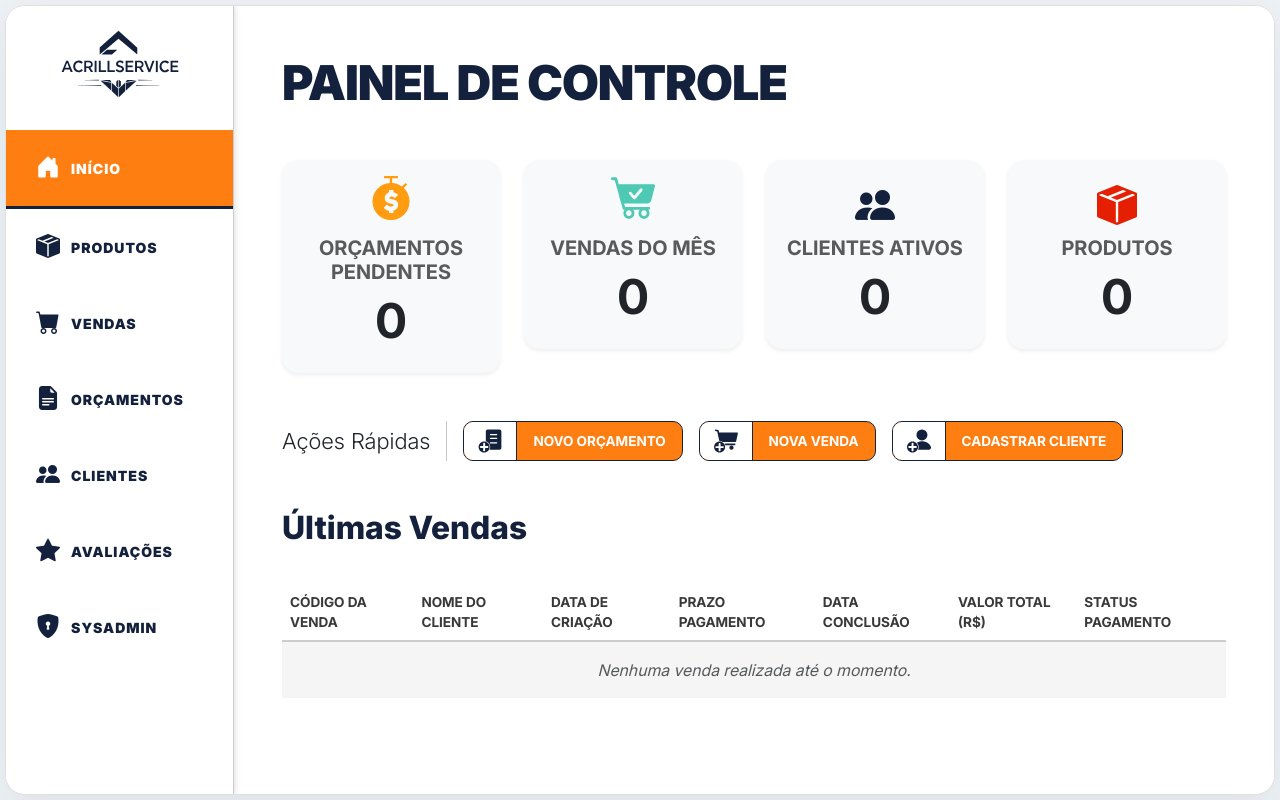
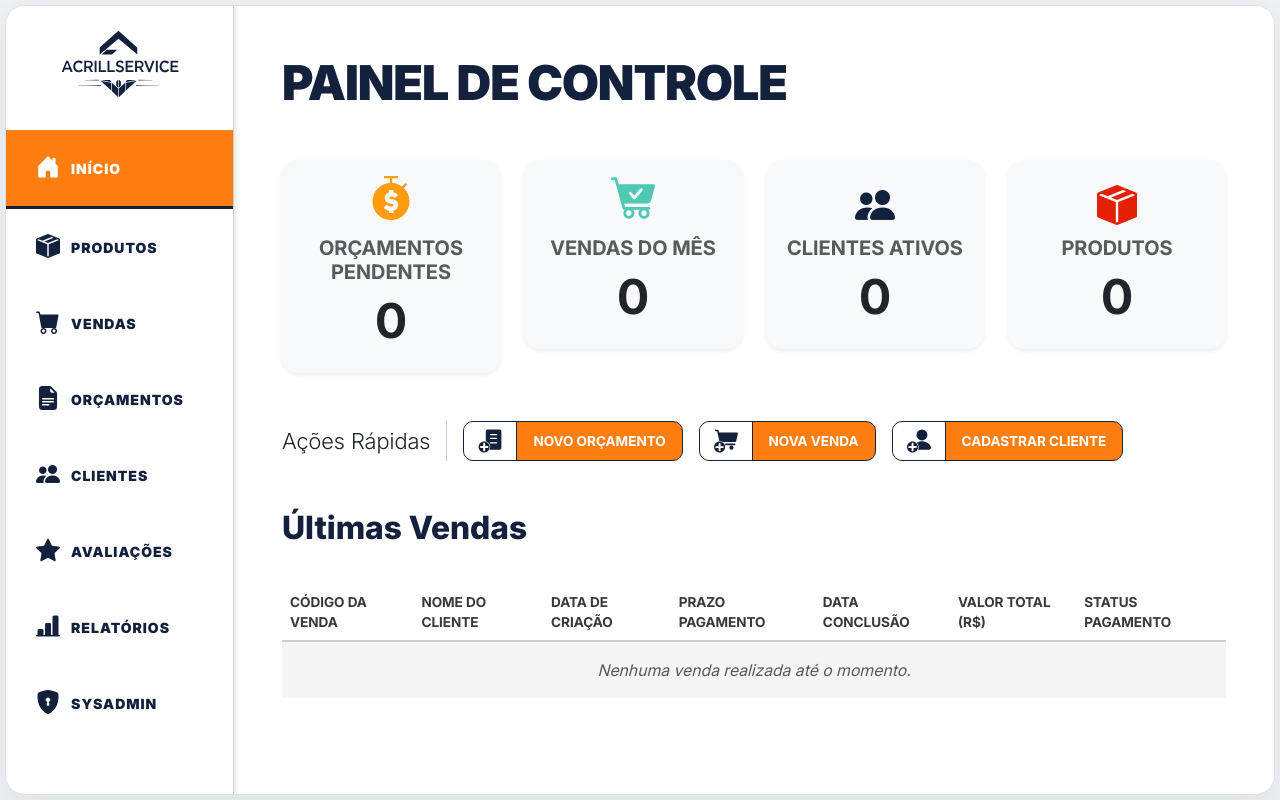
Before and after one commit to Mateus2611/SistemaGestaoComercial, a Spring Boot app: page / in a window 1280 px wide. Run offline with Spring Boot 4, Linux system fonts and the light colour scheme; the visitor is signed in with stand-in values (Sample User, id 1); data that the repository does not hold is empty; some of the project's set-up classes (security, data sources, template engines, error pages and the like) are left out, and stand-ins take their place; some libraries are stand-ins or nearby versions.

Commit message:
integrando com os microsserviços de autenticação e relatórios

```diff
--- a/src/main/resources/templates/avaliacao.html
+++ b/src/main/resources/templates/avaliacao.html
@@ -75,6 +75,10 @@
         <a th:href="@{/avaliacao}" class="nav-link-custom active text-uppercase">
             <i class="bi bi-star-fill"></i>
             <span>Avaliações</span>
+        </a>
+        <a href="http://localhost:5501/src/index.html" class="nav-link-custom text-uppercase" sec:authorize="hasAuthority('Admin')" lass="nav-item active">
+                <i class="bi bi-bar-chart-line-fill"></i>
+                <span>RELATÓRIOS</span>
         </a>
         <a href="http://localhost:5500/index.html" class="nav-link-custom text-uppercase" sec:authorize="hasAuthority('Admin')">
             <i class="bi bi-shield-lock-fill"></i>
--- a/src/main/resources/templates/cliente.html
+++ b/src/main/resources/templates/cliente.html
@@ -90,6 +90,10 @@
         <a th:href="@{/avaliacao}" class="nav-link-custom text-uppercase">
             <i class="bi bi-star-fill"></i>
             <span>Avaliações</span>
+        </a>
+        <a href="http://localhost:5501/src/index.html" class="nav-link-custom text-uppercase" sec:authorize="hasAuthority('Admin')" lass="nav-item active">
+                <i class="bi bi-bar-chart-line-fill"></i>
+                <span>RELATÓRIOS</span>
         </a>
         <a href="http://localhost:5500/index.html" class="nav-link-custom text-uppercase" sec:authorize="hasAuthority('Admin')">
             <i class="bi bi-shield-lock-fill"></i>
--- a/src/main/resources/templates/index.html
+++ b/src/main/resources/templates/index.html
@@ -51,6 +51,10 @@
         <a th:href="@{/avaliacao}" class="nav-link-custom text-uppercase">
             <i class="bi bi-star-fill"></i>
             <span>Avaliações</span>
+        </a>
+        <a href="http://localhost:5501/src/index.html" class="nav-link-custom text-uppercase" sec:authorize="hasAuthority('Admin')" lass="nav-item active">
+                <i class="bi bi-bar-chart-line-fill"></i>
+                <span>RELATÓRIOS</span>
         </a>
         <a href="http://localhost:5500/index.html" class="nav-link-custom text-uppercase" sec:authorize="hasAuthority('Admin')">
             <i class="bi bi-shield-lock-fill"></i>
--- a/src/main/resources/templates/orcamento.html
+++ b/src/main/resources/templates/orcamento.html
@@ -90,6 +90,10 @@
         <a th:href="@{/avaliacao}" class="nav-link-custom text-uppercase">
             <i class="bi bi-star-fill"></i>
             <span>Avaliações</span>
+        </a>
+        <a href="http://localhost:5501/src/index.html" class="nav-link-custom text-uppercase" sec:authorize="hasAuthority('Admin')" lass="nav-item active">
+                <i class="bi bi-bar-chart-line-fill"></i>
+                <span>RELATÓRIOS</span>
         </a>
         <a href="http://localhost:5500/index.html" class="nav-link-custom text-uppercase" sec:authorize="hasAuthority('Admin')">
             <i class="bi bi-shield-lock-fill"></i>
--- a/src/main/resources/templates/produto.html
+++ b/src/main/resources/templates/produto.html
@@ -89,6 +89,10 @@
         <a th:href="@{/avaliacao}" class="nav-link-custom text-uppercase">
             <i class="bi bi-star-fill"></i>
             <span>Avaliações</span>
+        </a>
+        <a href="http://localhost:5501/src/index.html" class="nav-link-custom text-uppercase" sec:authorize="hasAuthority('Admin')" lass="nav-item active">
+                <i class="bi bi-bar-chart-line-fill"></i>
+                <span>RELATÓRIOS</span>
         </a>
         <a href="http://localhost:5500/index.html" class="nav-link-custom text-uppercase" sec:authorize="hasAuthority('Admin')">
             <i class="bi bi-shield-lock-fill"></i>
--- a/src/main/resources/templates/venda.html
+++ b/src/main/resources/templates/venda.html
@@ -79,6 +79,10 @@
         <a th:href="@{/avaliacao}" class="nav-link-custom text-uppercase">
             <i class="bi bi-star-fill"></i>
             <span>Avaliações</span>
+        </a>
+        <a href="http://localhost:5501/src/index.html" class="nav-link-custom text-uppercase" sec:authorize="hasAuthority('Admin')" lass="nav-item active">
+                <i class="bi bi-bar-chart-line-fill"></i>
+                <span>RELATÓRIOS</span>
         </a>
         <a href="http://localhost:5500/index.html" class="nav-link-custom text-uppercase" sec:authorize="hasAuthority('Admin')">
             <i class="bi bi-shield-lock-fill"></i>
```
